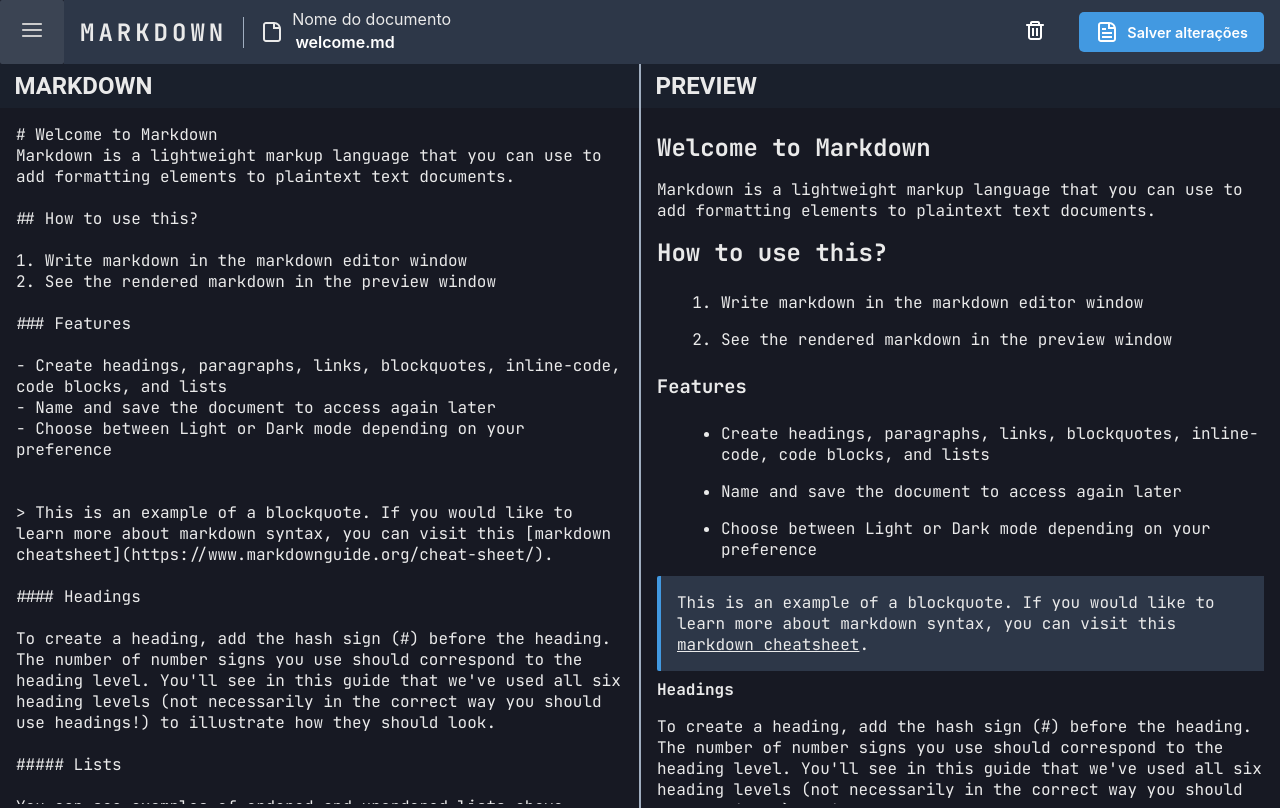
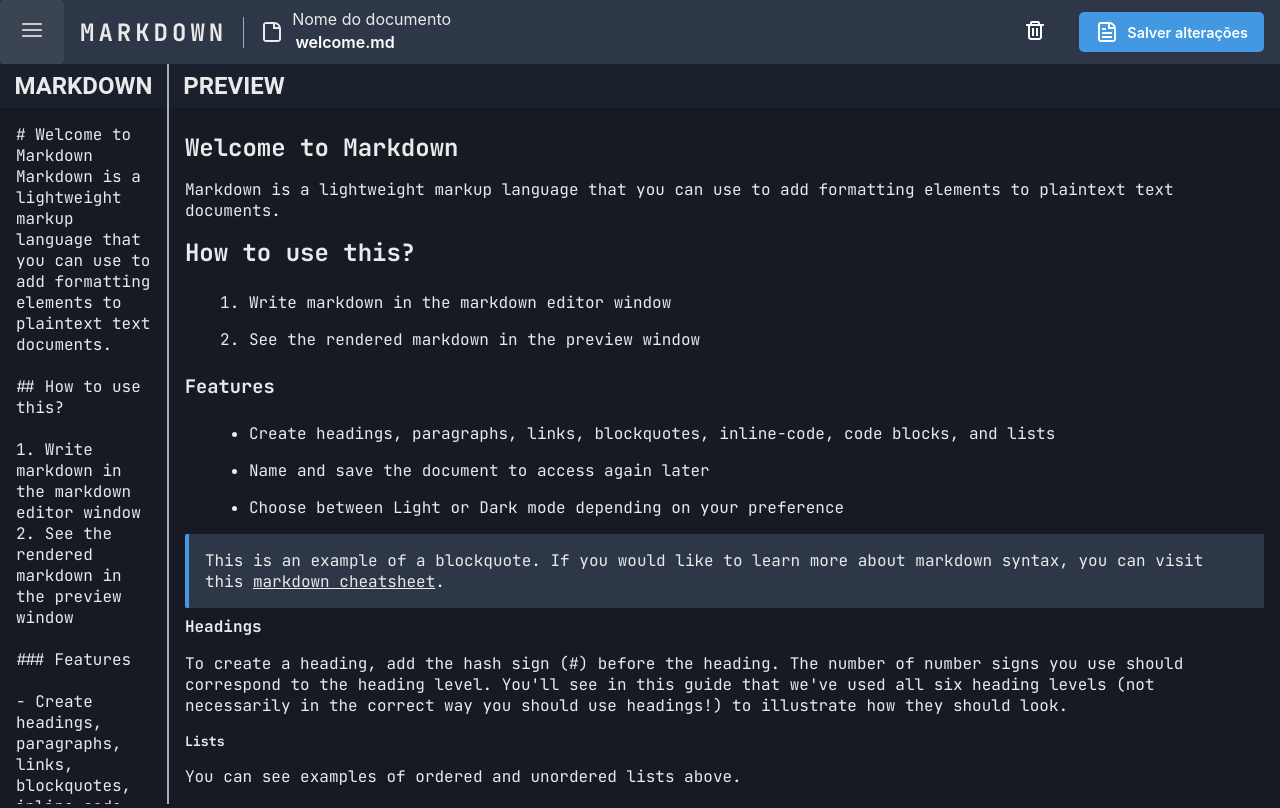
Before and after one commit to Luis-Felipe-N/markdown-editor, a React (Vite) app: page / in a window 1280 px wide. Built offline with nearby package versions, Linux system fonts and the light colour scheme; no server answers.

Commit message:
fix mobile preview

```diff
--- a/src/components/Editor/style.module.scss
+++ b/src/components/Editor/style.module.scss
@@ -1,5 +1,5 @@
 .editor {
-    flex: 1;
+
 
     textarea {
         background-color: var(--color-gray-900);
--- a/src/pages/index.tsx
+++ b/src/pages/index.tsx
@@ -72,8 +72,12 @@ export function Home() {
                     >
                         <svg width="24" height="24" viewBox="0 0 24 24" fill="none" xmlns="http://www.w3.org/2000/svg"><path fill-rule="evenodd" clip-rule="evenodd" d="M16 12C16 14.2091 14.2091 16 12 16C9.79086 16 8 14.2091 8 12C8 9.79086 9.79086 8 12 8C14.2091 8 16 9.79086 16 12ZM14 12C14 13.1046 13.1046 14 12 14C10.8954 14 10 13.1046 10 12C10 10.8954 10.8954 10 12 10C13.1046 10 14 10.8954 14 12Z" fill="currentColor" /><path fill-rule="evenodd" clip-rule="evenodd" d="M12 3C17.5915 3 22.2898 6.82432 23.6219 12C22.2898 17.1757 17.5915 21 12 21C6.40848 21 1.71018 17.1757 0.378052 12C1.71018 6.82432 6.40848 3 12 3ZM12 19C7.52443 19 3.73132 16.0581 2.45723 12C3.73132 7.94186 7.52443 5 12 5C16.4756 5 20.2687 7.94186 21.5428 12C20.2687 16.0581 16.4756 19 12 19Z" fill="currentColor" /></svg>
                     </button>
-                    <Editor />
+                    <div>
+                        <Editor />
+                    </div>
+                    <div>
                     <Preview />
+                    </div>
                 </div>
             </main>
         </div>
--- a/src/style/pages/home.module.scss
+++ b/src/style/pages/home.module.scss
@@ -9,6 +9,7 @@
 
         .wrapper {
             display: flex;
+
             .btnToggleView {
                 @include btn;
                 position: absolute;
@@ -16,6 +17,10 @@
                 padding: 0.5rem 1rem;
                 background-color: transparent;
                 display: none;
+            }
+
+            > div:not(:last-child){
+                flex: 1;
             }
         }
     }
@@ -26,14 +31,16 @@
         .btnToggleView {
             display: block !important;
         }
+    }
 
-        &.previewOpen {
-            section:first-child {
-                display: none !important;
-            }
-            section:last-child {
-                display: block;
-            }
+    .wrapper.previewOpen {
+        > div:not(:last-child) {
+            display: none !important;
+        }
+        section:last-child {
+            display: block;
+            border: 0;
         }
     }
+
 }
```
